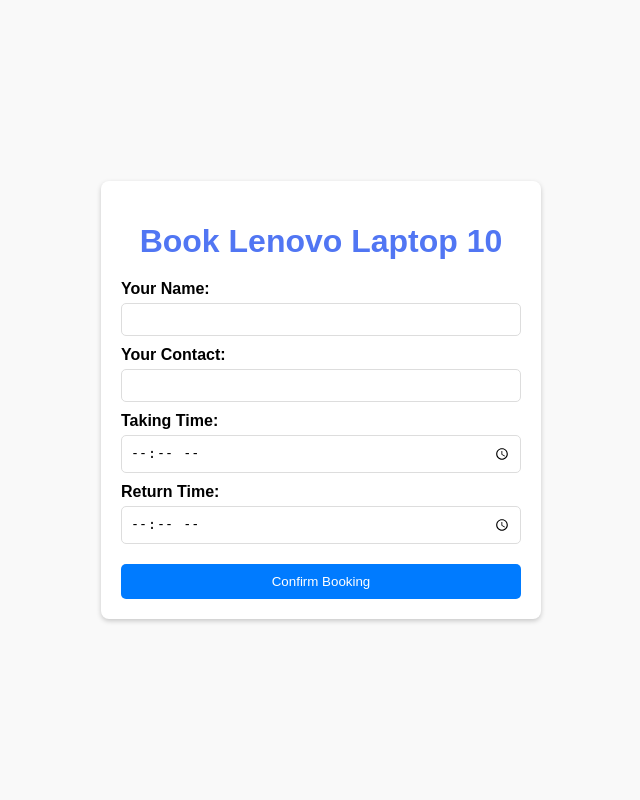
After one commit to Jithinsaju02/LabMS, a Flask app: page /book/1 in a window 1280 px wide. The commit adds this page. Shown: the whole page, without its empty margins (319-959 px from the left). Run offline with Flask 3, Linux system fonts and the light colour scheme.

Commit message:
anj
eqpg

```diff
--- a/app.py
+++ b/app.py
@@ -26,9 +26,57 @@
 def land():
     return render_template('index.html')
 
+
+
+
+
+# Mock equipment data
+equipment_list = [
+    {"id": 1, "name": "Lenovo Laptop 10", "type": "Laptop", "status": "Available"},
+    {"id": 2, "name": "Lenovo Laptop 11", "type": "Laptop", "status": "Available"},
+    {"id": 3, "name": "Lenovo Laptop 12", "type": "Laptop", "status": "Available"},
+    {"id": 4, "name": "Lenovo Laptop 13", "type": "Laptop", "status": "Available"},
+]
+
 @app.route('/equipment')
 def equipment():
-    return render_template('equipment.html')
+    return render_template('equipment.html', equipment_list=equipment_list)
+
+@app.route('/book/<int:equipment_id>', methods=['GET', 'POST'])
+def book_equipment(equipment_id):
+    # Find the equipment to book
+    equipment = next((e for e in equipment_list if e["id"] == equipment_id), None)
+    if not equipment:
+        return "Equipment not found", 404
+
+    if request.method == 'POST':
+        # Handle form submission and update status
+        person_name = request.form['name']
+        person_contact = request.form['contact']
+        take_time = request.form['take_time']
+        return_time = request.form['return_time']
+        equipment["status"] = "In Use"
+        # Optionally, you can log or store the booking details here
+        print(f"Equipment '{equipment['name']}' booked by {person_name} (Contact: {person_contact}) from {take_time} to {return_time}")
+        return redirect(url_for('equipment'))
+
+    return render_template('book_equipment.html', equipment=equipment)
+
+@app.route('/return/<int:equipment_id>', methods=['GET', 'POST'])
+def return_equipment(equipment_id):
+    # Find the equipment to return
+    equipment = next((e for e in equipment_list if e["id"] == equipment_id), None)
+    if not equipment:
+        return "Equipment not found", 404
+
+    # Change the status back to available
+    if equipment["status"] == "In Use":
+        equipment["status"] = "Available"
+        # Optionally, you can log or store the return details here
+        print(f"Equipment '{equipment['name']}' is now available.")
+
+    return redirect(url_for('equipment'))
+
 
 if __name__ == '__main__':
     app.run(debug=True)
--- /dev/null
+++ b/templates/book_equipment.html
@@ -0,0 +1,88 @@
+<!DOCTYPE html>
+<html lang="en">
+<head>
+    <meta charset="UTF-8">
+    <meta name="viewport" content="width=device-width, initial-scale=1.0">
+    <title>Book Equipment</title>
+    <style>
+        body {
+            font-family: Arial, sans-serif;
+            background-color: #f9f9f9;
+            margin: 0;
+            padding: 0;
+            display: flex;
+            justify-content: center;
+            align-items: center;
+            height: 100vh;
+        }
+
+        .container {
+            background-color: white;
+            padding: 20px;
+            border-radius: 8px;
+            box-shadow: 0 2px 5px rgba(0, 0, 0, 0.2);
+            width: 100%;
+            max-width: 400px;
+            text-align: center;
+        }
+
+        h1 {
+            color: #5176f3;
+            margin-bottom: 20px;
+        }
+
+        label {
+            display: block;
+            margin-top: 10px;
+            text-align: left;
+            font-weight: bold;
+        }
+
+        input {
+            width: 100%;
+            padding: 8px;
+            margin-top: 5px;
+            border: 1px solid #ddd;
+            border-radius: 5px;
+            box-sizing: border-box;
+        }
+
+        button {
+            background-color: #007bff;
+            color: white;
+            padding: 10px 15px;
+            border: none;
+            border-radius: 5px;
+            cursor: pointer;
+            margin-top: 20px;
+            width: 100%;
+        }
+
+        button:hover {
+            background-color: #0056b3;
+        }
+    </style>
+</head>
+<body>
+    <div class="container">
+        <header>
+            <h1>Book {{ equipment.name }}</h1>
+        </header>
+        <form method="POST">
+            <label for="name">Your Name:</label>
+            <input type="text" id="name" name="name" required>
+
+            <label for="contact">Your Contact:</label>
+            <input type="text" id="contact" name="contact" required>
+
+            <label for="take_time">Taking Time:</label>
+            <input type="time" id="take_time" name="take_time" required>
+
+            <label for="return_time">Return Time:</label>
+            <input type="time" id="return_time" name="return_time" required>
+
+            <button type="submit">Confirm Booking</button>
+        </form>
+    </div>
+</body>
+</html>
```
Also changed, not shown: templates/equipment.html (+35 -34 lines).
